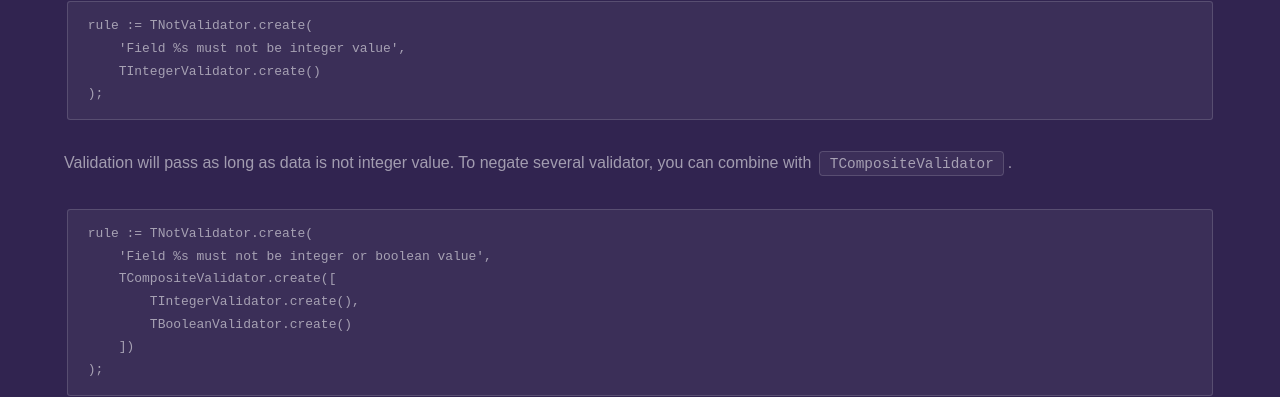
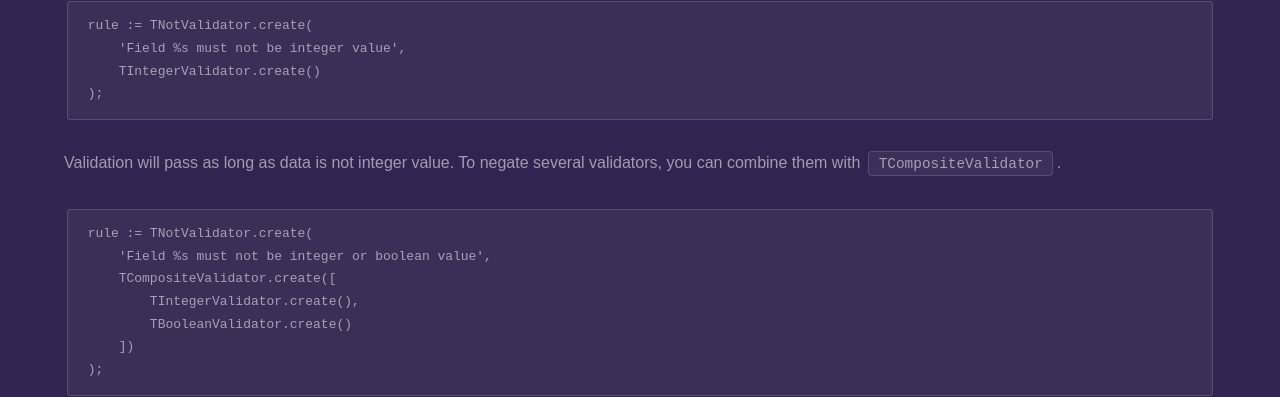
Before and after one commit to fanoframework/fanoframework.github.io, a Jekyll site: the page built from security/form-validation/built-in-validation-rules/index.md, in a window 1280 px wide and 900 px high, scrolled down 7208 px. Shown: the part 106-503 px from the top of the window. Built offline with Jekyll 4.4.1, drawn with Linux system fonts in a browser that asks for light colours; our own code applies the rules of GitHub Pages for plain Markdown files.

Commit message:
fix typo

````diff
--- a/security/form-validation/built-in-validation-rules/index.md
+++ b/security/form-validation/built-in-validation-rules/index.md
@@ -313,8 +313,8 @@ rule := TNotValidator.create(
     TIntegerValidator.create()
 );
 ```
-Validation will pass as long as data is not integer value. To negate several validator,
-you can combine with `TCompositeValidator`.
+Validation will pass as long as data is not integer value. To negate several validators,
+you can combine them with `TCompositeValidator`.
 
 ```
 rule := TNotValidator.create(
````
